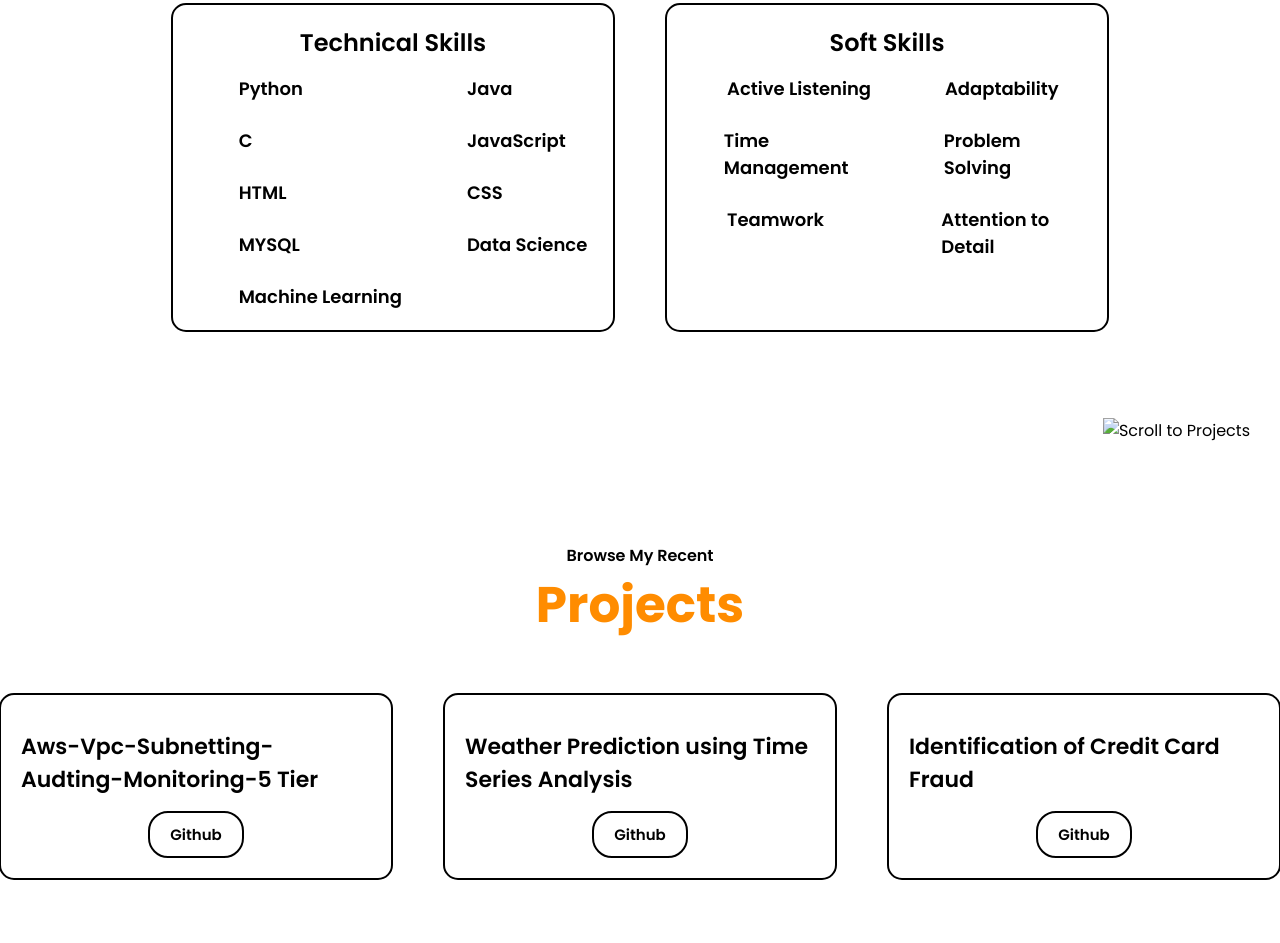
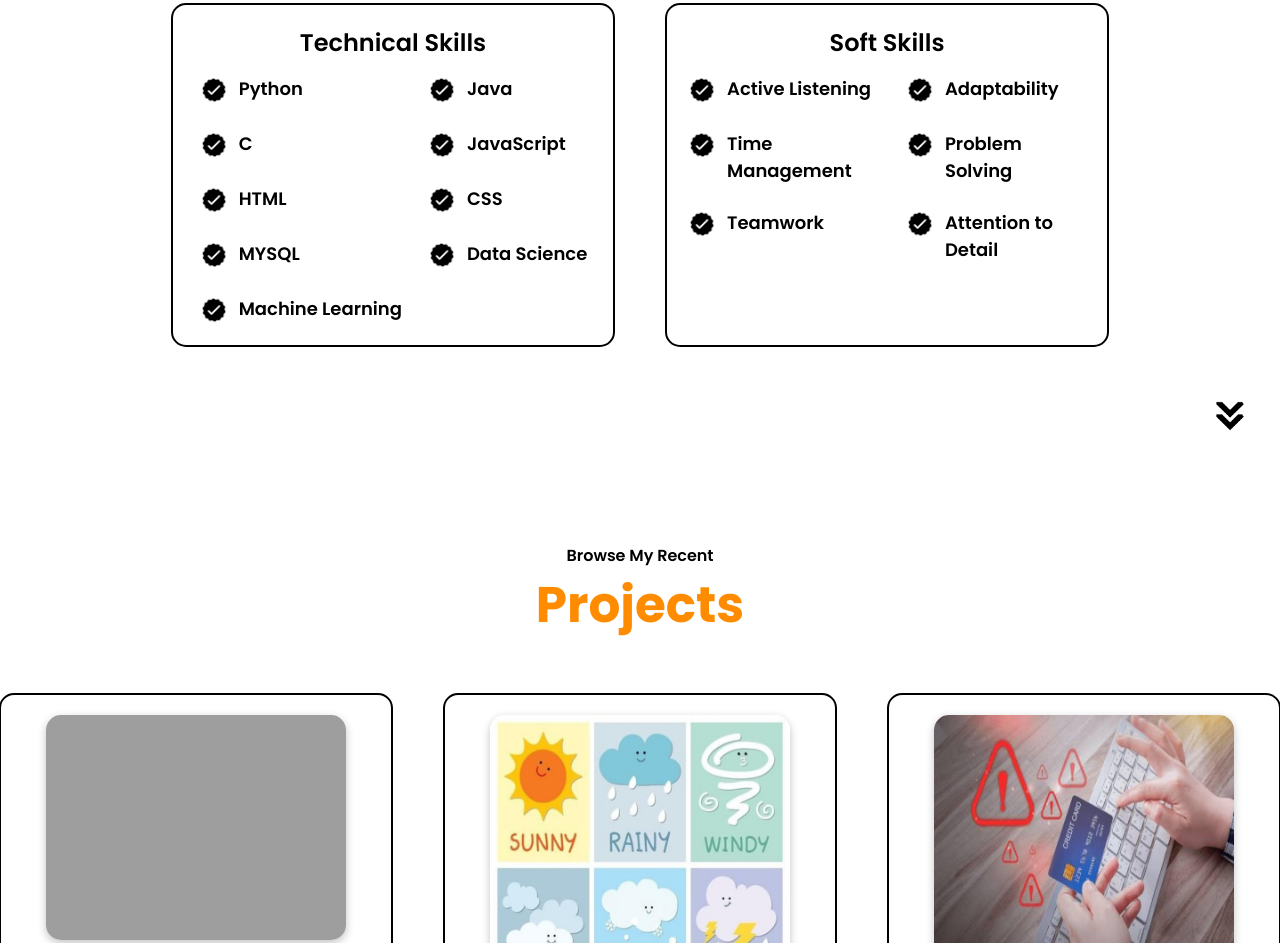
Before and after one commit to DevaYadhala-04/Portfolio, a plain HTML site: page index.html in a window 1280 px wide. Shown: the part 1857-2800 px from the top of the page. Drawn offline with Linux system fonts and the light colour scheme; the site is published under a folder, as on GitHub Pages, so addresses that start at the root find nothing.

Commit message:
Update index.html

```diff
--- a/index.html
+++ b/index.html
@@ -51,15 +51,15 @@
                 and growing with every challenge.</p>
                 <h2>“Code. Learn. Build. Repeat.”</h2>
             <div class="btns">
-                <a href="assets/resume (1).pdf" download="resume.pdf">Download CV</a>
+                <a href="./assets/resume (1).pdf" download="resume.pdf">Download CV</a>
                 <button onclick="window.location.href='tel:+919392336028'">Contact Info</button>
             </div>
             <div class="social">
     <a href="https://linkedin.com/in/deva-yadhala-912a31288" target="_blank">
-        <img src="/assets/linkedin.png" alt="LinkedIn" />
+        <img src="./assets/linkedin.png" alt="LinkedIn" />
     </a>
     <a href="https://github.com/DevaYadhala-04" target="_blank">
-        <img src="/assets/github.png" alt="GitHub" />
+        <img src="./assets/github.png" alt="GitHub" />
     </a>
 </div>
 
@@ -67,20 +67,20 @@
 
     <!--Section 2 | About-->
     <section class="sec2" id="about">
-        <a class="arrow" href="#skills"><img src="/assets/arrow.png" alt="Scroll to Skills"></a>
+        <a class="arrow" href="#skills"><img src="./assets/arrow.png" alt="Scroll to Skills"></a>
     <div class="sec-2-1">
         <span>Get To Know More</span>
         <h1>About Me</h1>
     </div>
             <div class="sec-2-2">
                 <div class="sec-2-2-1">
-                    <img src="/assets/Deva_pic.jpg" alt="Deva Yadhala"/>
+                    <img src="./assets/Deva_pic.jpg" alt="Deva Yadhala"/>
                 </div>
                 <div class="sec-2-2-2">
                     <div class="sec-2-2-2-1">
 
                         <div class="box">
-                            <img src="/assets/education.png" alt="Education Icon">
+                            <img src="./assets/education.png" alt="Education Icon">
                             <span>Education</span>
                             <span>B.Tech – CSBS</span>
                             <span>2021 – 2025</span>
@@ -88,7 +88,7 @@
                         </div>
 
                         <div class="box">
-                            <img src="/assets/experience.png" alt="Experience Icon">
+                            <img src="./assets/experience.png" alt="Experience Icon">
                             <span>Experience</span>
                             <span>Internships & Projects</span>
                             <span>Hands-on with AWS & AI/ML</span>
@@ -110,7 +110,7 @@
 
     <!--Section 3 | Skills-->
     <section class="sec3" id="skills">
-        <a class="arrow" href="#projects"><img src="/assets/arrow.png" alt="Scroll to Projects"></a>
+        <a class="arrow" href="#projects"><img src="./assets/arrow.png" alt="Scroll to Projects"></a>
         <div class="sec-3-1">
             <span>Explore My</span>
             <h1>Skills</h1>
@@ -120,63 +120,63 @@
                 <span>Technical Skills</span>
                 <div class="skills">
                     <div class="skills-1">
-                        <img src="/assets/checkmark.png" alt="">
+                        <img src="./assets/checkmark.png" alt="">
                         <div class="skills-1-2">
                             <span>Python</span>
                         </div>
                     </div>
 
                     <div class="skills-1">
-                        <img src="/assets/checkmark.png" alt="">
+                        <img src="./assets/checkmark.png" alt="">
                         <div class="skills-1-2">
                             <span>Java</span>
                         </div>
                     </div>
 
                     <div class="skills-1">
-                        <img src="/assets/checkmark.png" alt="">
+                        <img src="./assets/checkmark.png" alt="">
                         <div class="skills-1-2">
                             <span>C</span>
                         </div>
                     </div>
 
                     <div class="skills-1">
-                        <img src="/assets/checkmark.png" alt="">
+                        <img src="./assets/checkmark.png" alt="">
                         <div class="skills-1-2">
                             <span>JavaScript</span>
                         </div>
                     </div>
 
                     <div class="skills-1">
-                        <img src="/assets/checkmark.png" alt="">
+                        <img src="./assets/checkmark.png" alt="">
                         <div class="skills-1-2">
                             <span>HTML</span>
                         </div>
                     </div>
 
                     <div class="skills-1">
-                        <img src="/assets/checkmark.png" alt="">
+                        <img src="./assets/checkmark.png" alt="">
                         <div class="skills-1-2">
                             <span>CSS</span>
                         </div>
                     </div>
 
                     <div class="skills-1">
-                        <img src="/assets/checkmark.png" alt="">
+                        <img src="./assets/checkmark.png" alt="">
                         <div class="skills-1-2">
                             <span>MYSQL</span>
                         </div>
                     </div>
 
                     <div class="skills-1">
-                        <img src="/assets/checkmark.png" alt="">
+                        <img src="./assets/checkmark.png" alt="">
                         <div class="skills-1-2">
                             <span>Data Science</span>
                         </div>
                     </div>
 
                     <div class="skills-1">
-                        <img src="/assets/checkmark.png" alt="">
+                        <img src="./assets/checkmark.png" alt="">
                         <div class="skills-1-2">
                             <span>Machine Learning</span>
                         </div>
@@ -188,42 +188,42 @@
                 <span>Soft Skills</span>
                 <div class="skills">
                     <div class="skills-1">
-                        <img src="/assets/checkmark.png" alt="">
+                        <img src="./assets/checkmark.png" alt="">
                         <div class="skills-1-2">
                             <span>Active Listening</span>
                         </div>
                     </div>
 
                     <div class="skills-1">
-                        <img src="/assets/checkmark.png" alt="">
+                        <img src="./assets/checkmark.png" alt="">
                         <div class="skills-1-2">
                             <span>Adaptability</span>
                         </div>
                     </div>
 
                     <div class="skills-1">
-                        <img src="/assets/checkmark.png" alt="">
+                        <img src="./assets/checkmark.png" alt="">
                         <div class="skills-1-2">
                             <span>Time Management</span>
                         </div>
                     </div>
 
                     <div class="skills-1">
-                        <img src="/assets/checkmark.png" alt="">
+                        <img src="./assets/checkmark.png" alt="">
                         <div class="skills-1-2">
                             <span>Problem Solving</span>
                         </div>
                     </div>
 
                     <div class="skills-1">
-                        <img src="/assets/checkmark.png" alt="">
+                        <img src="./assets/checkmark.png" alt="">
                         <div class="skills-1-2">
                             <span>Teamwork</span>
                         </div>
                     </div>
 
                     <div class="skills-1">
-                        <img src="/assets/checkmark.png" alt="">
+                        <img src="./assets/checkmark.png" alt="">
                         <div class="skills-1-2">
                             <span>Attention to Detail</span>
                         </div>
@@ -239,14 +239,14 @@
 
 <!--Section 4 | Projects-->
 <section class="sec4" id="projects">
-    <a class="arrow" href="#footer"><img src="/assets/arrow.png" alt="Scroll to Footer"></a>
+    <a class="arrow" href="#footer"><img src="./assets/arrow.png" alt="Scroll to Footer"></a>
     <div class="sec-4-1">
         <span>Browse My Recent</span>
         <h1>Projects</h1>
     </div>
     <div class="sec-4-2">
         <div class="box3">
-            <img src="/assets/Aws.png" alt="">
+            <img src="./assets/Aws.png" alt="">
             <div class="box3-2">
                 <span>Aws-Vpc-Subnetting-Audting-Monitoring-5 Tier</span>
                 <div class="btns">
@@ -259,7 +259,7 @@
         </div>
 
         <div class="box3">
-            <img src="/assets/weather_pred.jpg" alt="">
+            <img src="./assets/weather_pred.jpg" alt="">
             <div class="box3-2">
                 <span>Weather Prediction using Time Series Analysis</span>
                 <div class="btns">
@@ -272,7 +272,7 @@
         </div>
 
         <div class="box3">
-            <img src="/assets/credit_card.jpg" alt="">
+            <img src="./assets/credit_card.jpg" alt="">
             <div class="box3-2">
                 <span>Identification of Credit Card Fraud</span>
                 <div class="btns">
@@ -298,19 +298,19 @@
     <div class="sec-5-2">
     <!-- Mobile -->
     <a class="a1" href="tel:+919392336028">
-        <img src="/assets/phone.png" alt="Phone Icon" />
+        <img src="./assets/phone.png" alt="Phone Icon" />
         <span>+91 9392336028</span>
     </a>
 
     <!-- Email -->
     <a class="a2" href="mailto:devayadhala04@gmail.com">
-        <img src="/assets/email.png" alt="Email Icon" />
+        <img src="./assets/email.png" alt="Email Icon" />
         <span>devayadhala04@gmail.com</span>
     </a>
 
     <!-- LinkedIn -->
     <a class="a1" href="https://linkedin.com/in/deva-yadhala-912a31288" target="_blank">
-        <img src="/assets/linkedin.png" alt="LinkedIn Icon" />
+        <img src="./assets/linkedin.png" alt="LinkedIn Icon" />
         <span>LinkedIn</span>
     </a>
     </div>
@@ -328,7 +328,7 @@
         <li><a href="#contact">Contact</a></li>
     </ul>
     <span>copyright &#169; 2025 Deva Yadhala.All rights Reserved</span>
-    <a class="arrow arrow2" href="#navbar"><img src="/assets/arrow.png" alt="Scroll to Top"></a>
+    <a class="arrow arrow2" href="#navbar"><img src="./assets/arrow.png" alt="Scroll to Top"></a>
 </section>
 
     <script defer src="script.js"></script>
```
